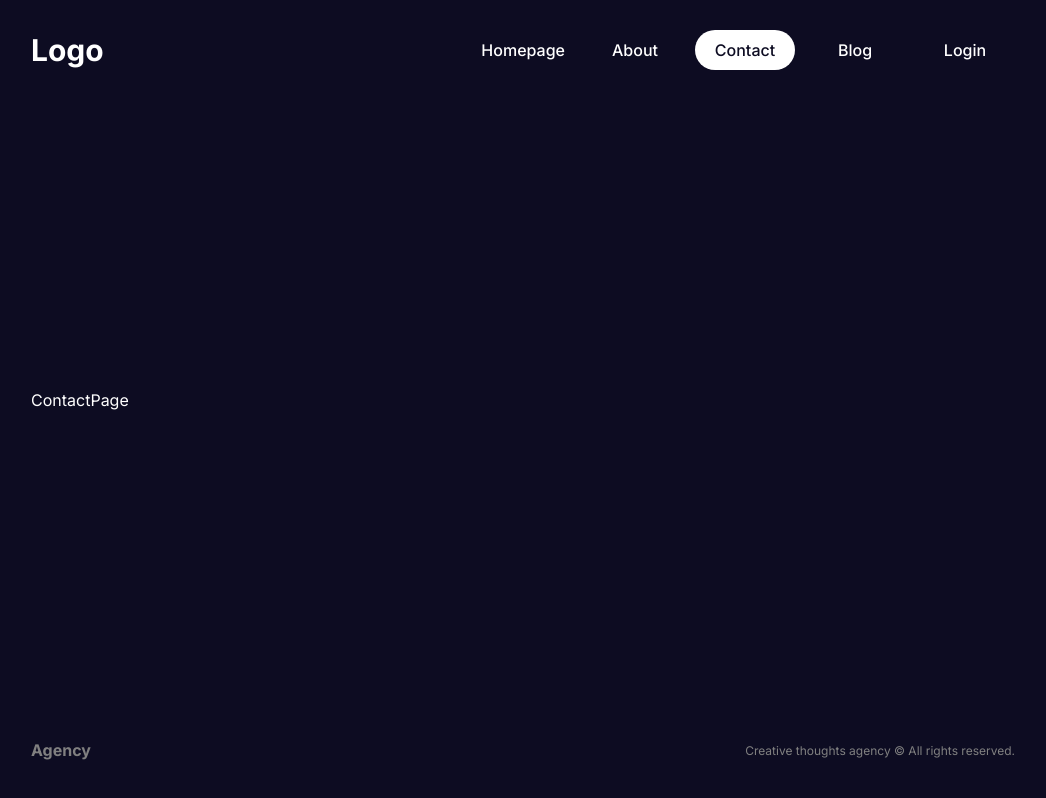
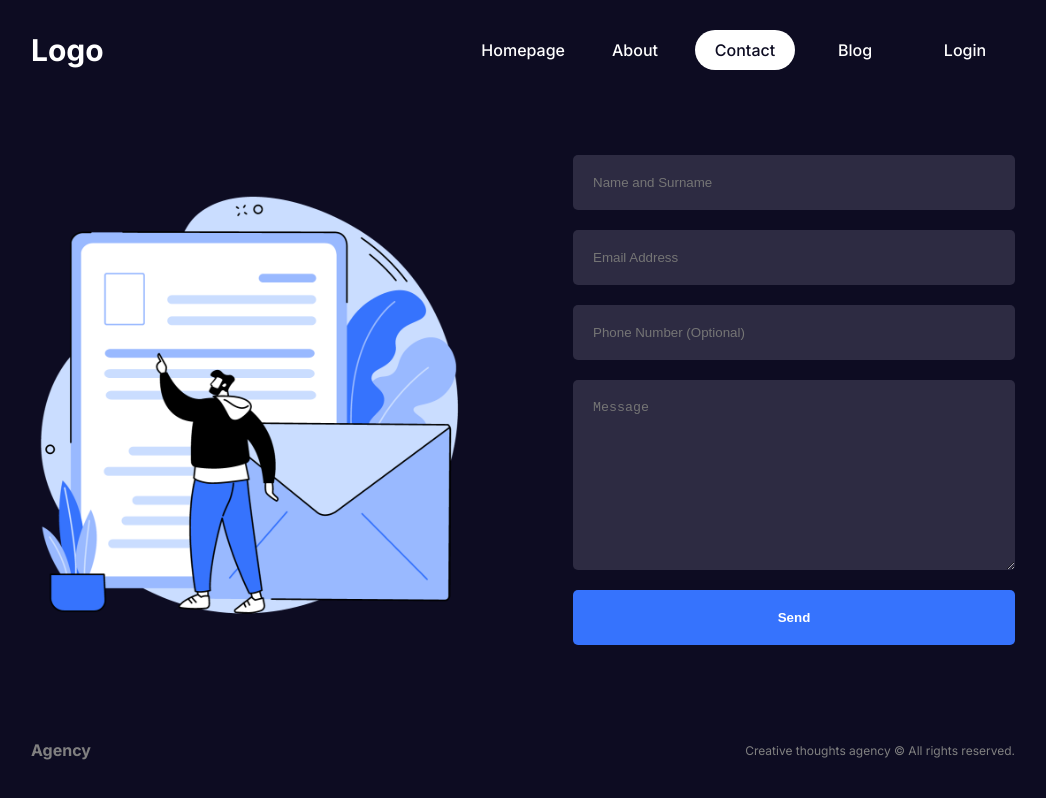
Before and after one commit to Wilson-Gip/blog-website-2, a Next.js app: page /contact in a window 1280 px wide. Shown: the whole page, without its empty margins (117-1163 px from the left). Built offline with nearby package versions, Linux system fonts and the light colour scheme.

Commit message:
contact page

```diff
--- /dev/null
+++ b/src/app/contact/contact.module.css
@@ -0,0 +1,51 @@
+.container {
+    display: flex;
+    align-items: center;
+    gap: 100px;
+  }
+
+  .imgContainer {
+    flex: 1;
+    height: 500px;
+    position: relative;
+  }
+
+  .img {
+    object-fit: contain;
+  }
+
+  .formContainer {
+    flex: 1;
+  }
+
+  .form {
+    display: flex;
+    flex-direction: column;
+    gap: 20px;
+  }
+
+  .form input,
+  .form textarea {
+    padding: 20px;
+    border-radius: 5px;
+    border: none;
+    outline: none;
+    background-color: var(--bgSoft);
+    color: var(--text);
+  }
+
+  .form button {
+    padding: 20px;
+    background-color: var(--btn);
+    color: var(--text);
+    font-weight: bold;
+    border: none;
+    border-radius: 5px;
+    cursor: pointer;
+  }
+
+  @media (max-width: 768px) {
+    .container {
+      flex-direction: column;
+    }
+  }
--- a/src/app/contact/page.jsx
+++ b/src/app/contact/page.jsx
@@ -1,7 +1,45 @@
-const Contact = () => {
+// "use client";
+import Image from "next/image";
+import styles from "./contact.module.css";
+// import dynamic from "next/dynamic";
+// import HydrationTest from "@/components/hydrationTest";
+
+// const HydrationTestNoSSR = dynamic(()=>import("@/components/hydrationTest"), {ssr: false})
+
+export const metadata = {
+  title: "Contact Page",
+  description: "Contact description",
+};
+
+const ContactPage = () => {
+  // const a = Math.random();
+
+  // console.log(a);
+
   return (
-    <div>ContactPage</div>
-  )
-}
+    <div className={styles.container}>
+      <div className={styles.imgContainer}>
+        <Image src="/contact.png" alt="" fill className={styles.img} />
+      </div>
+      <div className={styles.formContainer}>
+        {/* <HydrationTestNoSSR/> */}
+        {/* <div suppressHydrationWarning>{a}</div> */}
+        <form action="" className={styles.form}>
+          <input type="text" placeholder="Name and Surname" />
+          <input type="text" placeholder="Email Address" />
+          <input type="text" placeholder="Phone Number (Optional)" />
+          <textarea
+            name=""
+            id=""
+            cols="30"
+            rows="10"
+            placeholder="Message"
+          ></textarea>
+          <button>Send</button>
+        </form>
+      </div>
+    </div>
+  );
+};
 
-export default Contact
+export default ContactPage;
```
